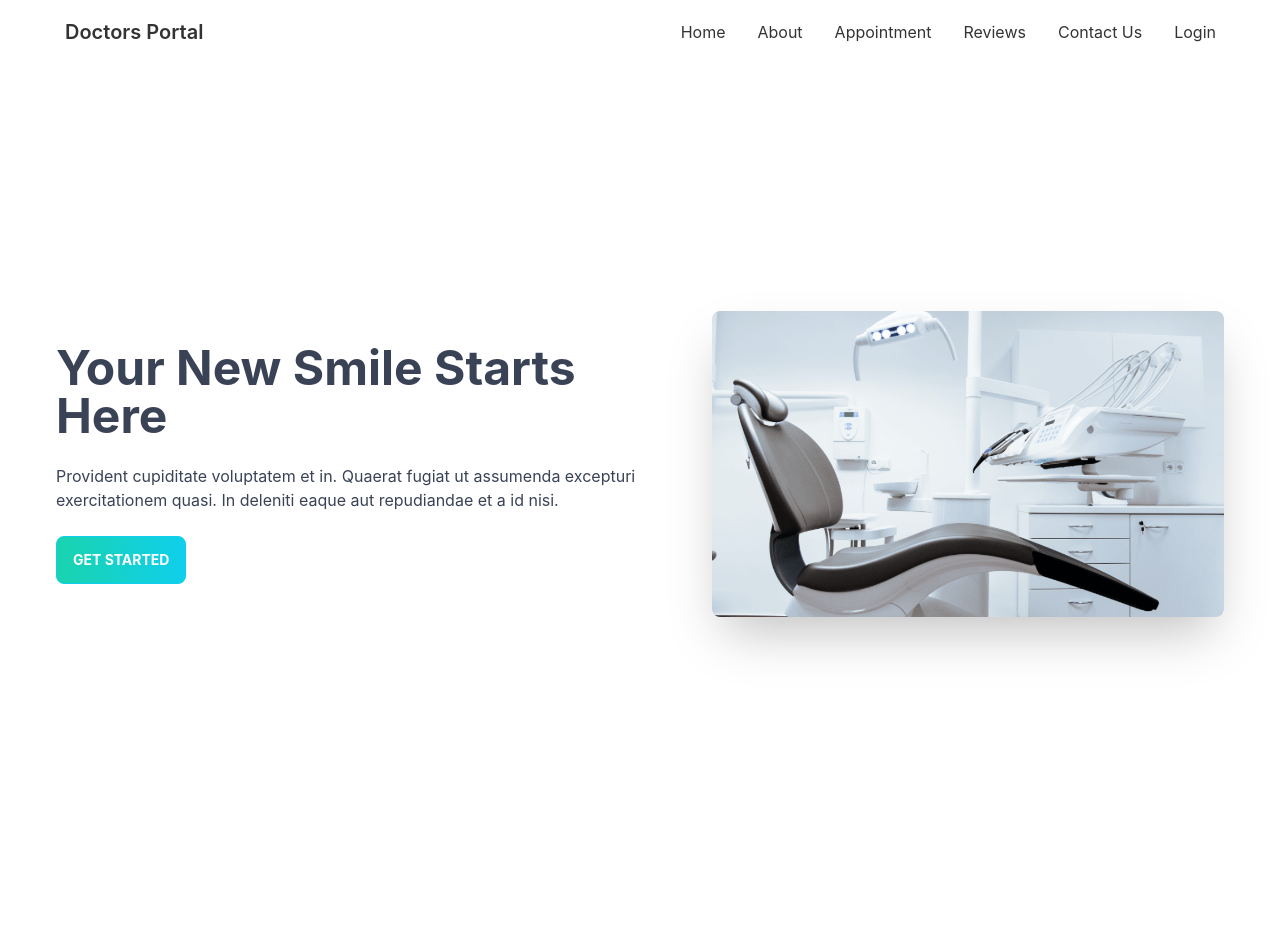
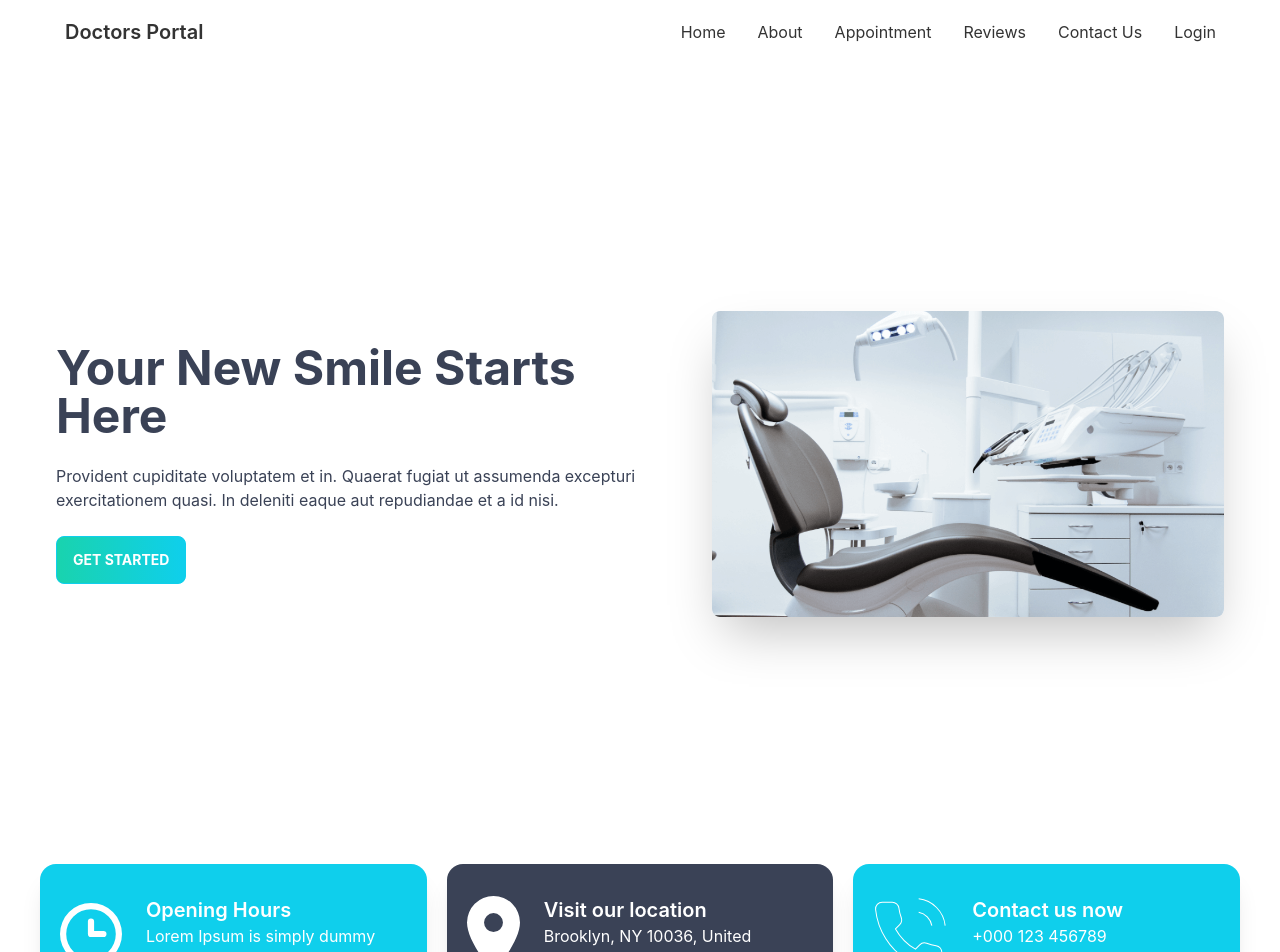
Before and after one commit to forhad-eng/doctors-portal, a React (Create React App) app: page / in a window 1280 px wide. Shown: the top 952 px of the page. Before the commit the page ends 864 px from the top, so only its background shows below. Built offline with nearby package versions, Linux system fonts and the light colour scheme; the HTML template or start-up script is replaced by a standard one.

Commit message:
info section added

```diff
--- a/src/Pages/Home/Home.js
+++ b/src/Pages/Home/Home.js
@@ -1,10 +1,12 @@
 import React from 'react'
 import Banner from './Banner'
+import Info from './Info'
 
 const Home = () => {
     return (
         <div>
             <Banner />
+            <Info/>
         </div>
     )
 }
--- /dev/null
+++ b/src/Pages/Home/Info.js
@@ -0,0 +1,27 @@
+import React from 'react'
+import clock from '../../assets/icons/clock.svg'
+import marker from '../../assets/icons/marker.svg'
+import phone from '../../assets/icons/phone.svg'
+import InfoCard from './InfoCard'
+
+const Info = () => {
+    return (
+        <div className="grid grid-cols-1 md:grid-cols-2 lg:grid-cols-3 gap-5 mb-36">
+            <InfoCard
+                image={clock}
+                title="Opening Hours"
+                des="Lorem Ipsum is simply dummy text of the pri"
+                bgClass="bg-primary"
+            />
+            <InfoCard
+                image={marker}
+                title="Visit our location"
+                des="Brooklyn, NY 10036, United States"
+                bgClass="bg-accent"
+            />
+            <InfoCard image={phone} title="Contact us now" des="+000 123 456789" bgClass="bg-primary" />
+        </div>
+    )
+}
+
+export default Info
--- /dev/null
+++ b/src/Pages/Home/InfoCard.js
@@ -0,0 +1,17 @@
+import React from 'react'
+
+const InfoCard = ({ image, title, des, bgClass }) => {
+    return (
+        <div class={`card lg:card-side shadow-xl text-white px-5 py-5 md:py-0 ${bgClass}`}>
+            <figure>
+                <img src={image} alt="Album" />
+            </figure>
+            <div class="px-6 py-8">
+                <h2 class="card-title">{title}</h2>
+                <p>{des}</p>
+            </div>
+        </div>
+    )
+}
+
+export default InfoCard
```
